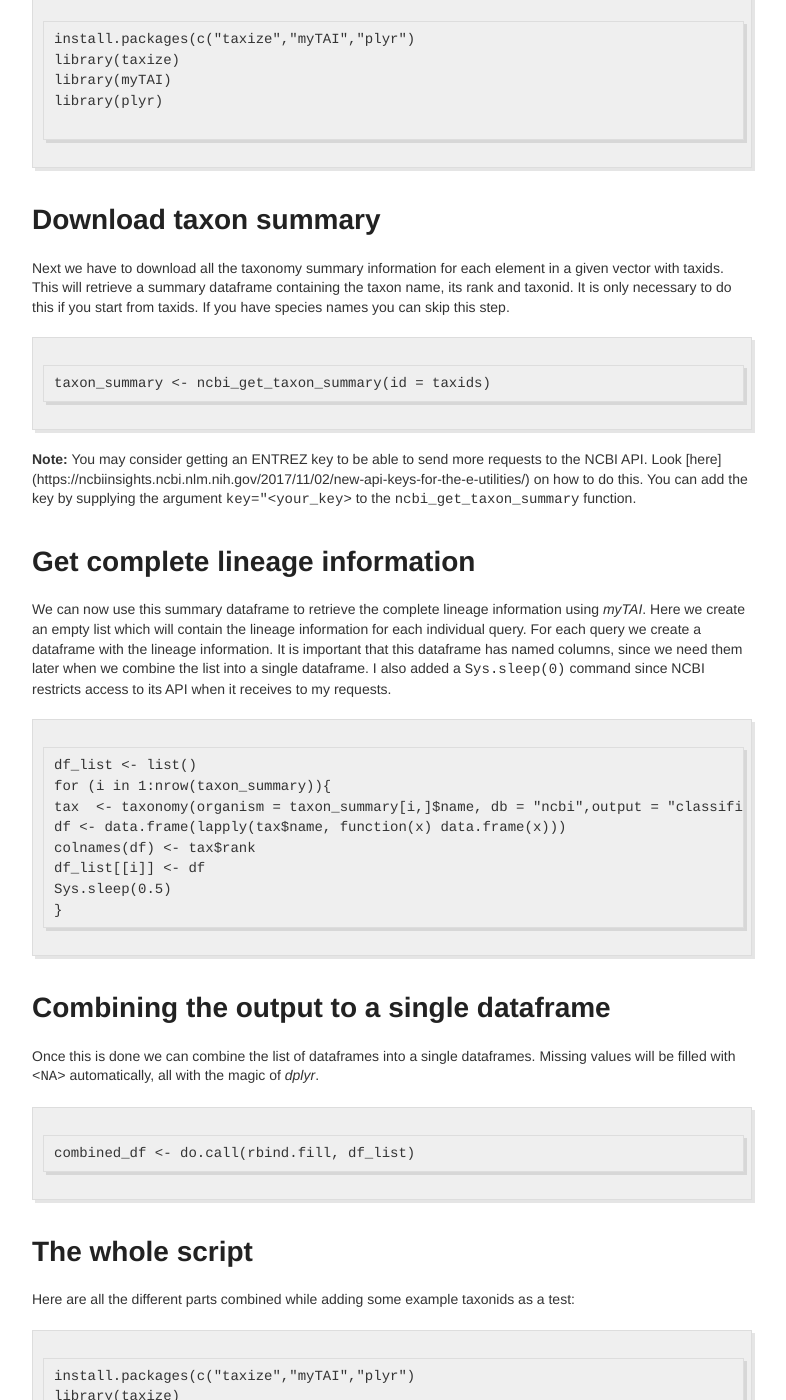
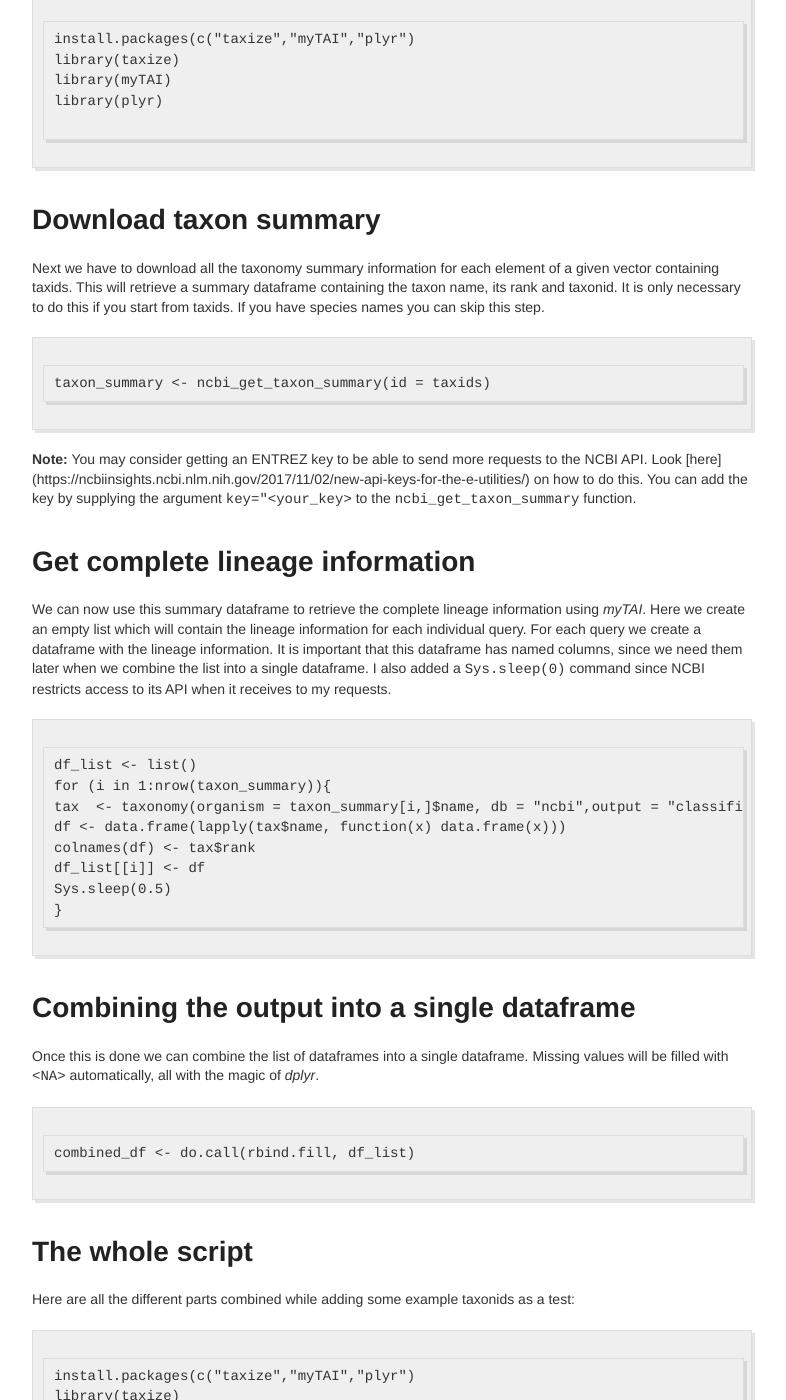
Before and after one commit to reslp/blog, a Jekyll site: the page built from _posts/2019-01-23-Download-Taxinfo-with-R.md, in a window 1280 px wide and 1400 px high, scrolled down 636 px. Shown: the whole window, without its empty margins (248-1034 px from the left). Built offline with Jekyll 4.4.1, drawn with Linux system fonts in a browser that asks for light colours; comment, search, counter and statistics services are not loaded; some of the changed text lies outside the part shown.

Commit message:
Update 2019-01-23-Download-Taxinfo-with-R.md

````diff
--- a/_posts/2019-01-23-Download-Taxinfo-with-R.md
+++ b/_posts/2019-01-23-Download-Taxinfo-with-R.md
@@ -23,7 +23,7 @@ library(plyr)
 
 # Download taxon summary
 
-Next we have to download all the taxonomy summary information for each element in a given vector with taxids. This will retrieve a summary dataframe containing the taxon name, its rank and taxonid.
+Next we have to download all the taxonomy summary information for each element of a given vector containing taxids. This will retrieve a summary dataframe containing the taxon name, its rank and taxonid.
 It is only necessary to do this if you start from taxids. If you have species names you can skip this step.
 
 ```
@@ -46,9 +46,9 @@ Sys.sleep(0.5)
 }
 ```
 
-# Combining the output to a single dataframe
+# Combining the output into a single dataframe
 
-Once this is done we can combine the list of dataframes into a single dataframes. Missing values will be filled with `<NA>` automatically, all with the magic of *dplyr*.
+Once this is done we can combine the list of dataframes into a single dataframe. Missing values will be filled with `<NA>` automatically, all with the magic of *dplyr*.
 ```
 combined_df <- do.call(rbind.fill, df_list)
 ```
@@ -96,7 +96,7 @@ For this example the final dataframe `combined_df` looks like this:
 5       Pichiaceae Kregervanrija       Kregervanrija fluxuum
 ```
 
-Here is also my Rsession information:
+Here is also my RSession information:
 
 ```
 > sessionInfo()
````
